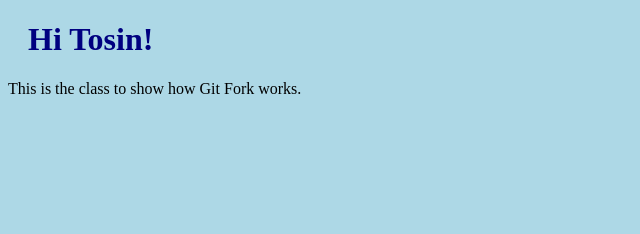
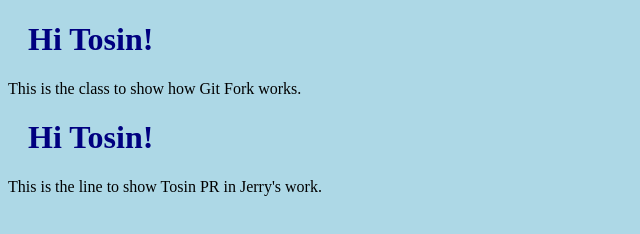
Before and after one commit to StatBlack/jeytest, a plain HTML site: page index.html in a window 1280 px wide. Shown: the whole page, without its empty margins (0-640 px from the left). Drawn offline with Linux system fonts and the light colour scheme.

Commit message:
Adding new line Tosin

```diff
--- a/index.html
+++ b/index.html
@@ -11,5 +11,8 @@
 <h1>Hi Tosin!</h1>
 <p>This is the class to show how Git Fork works.</p>
 
+<h1>Hi Tosin!</h1>
+<p>This is the line to show Tosin PR in Jerry's work.</p>
+
 <body>
 </html>
```
